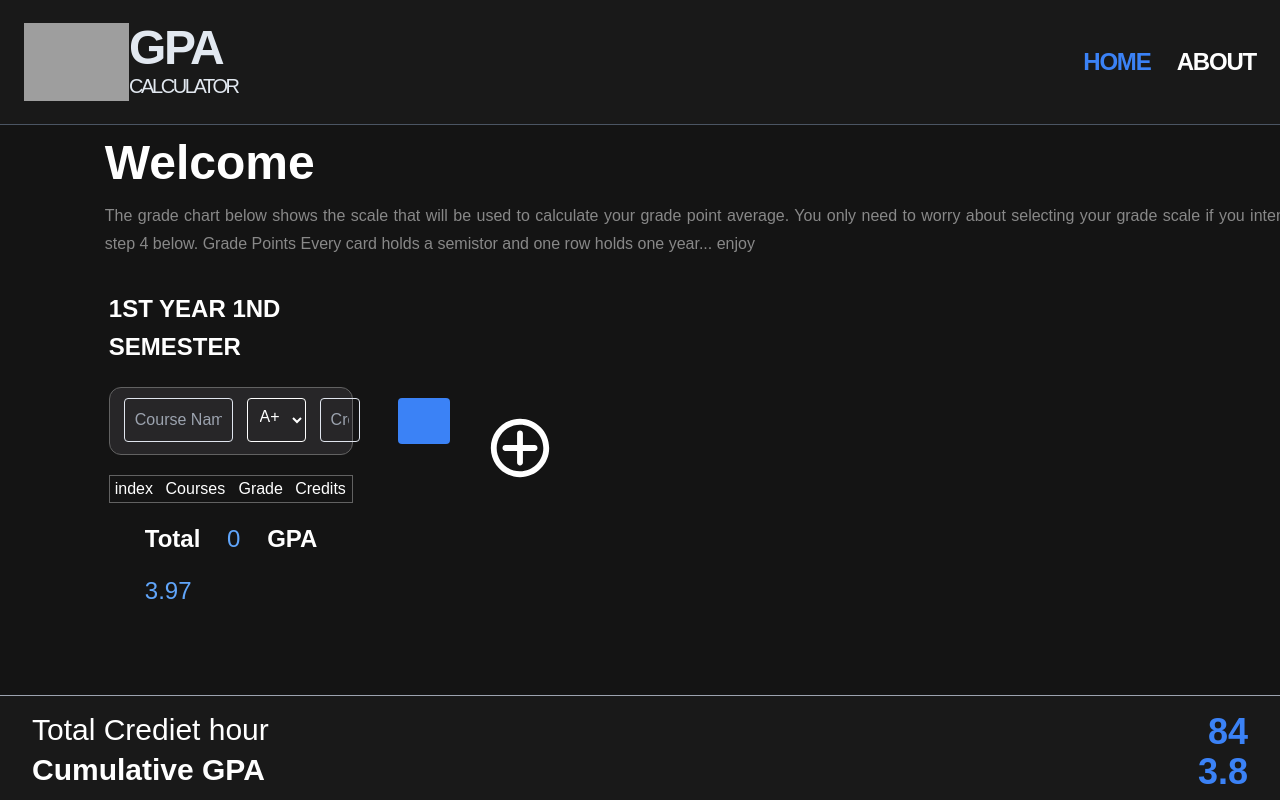
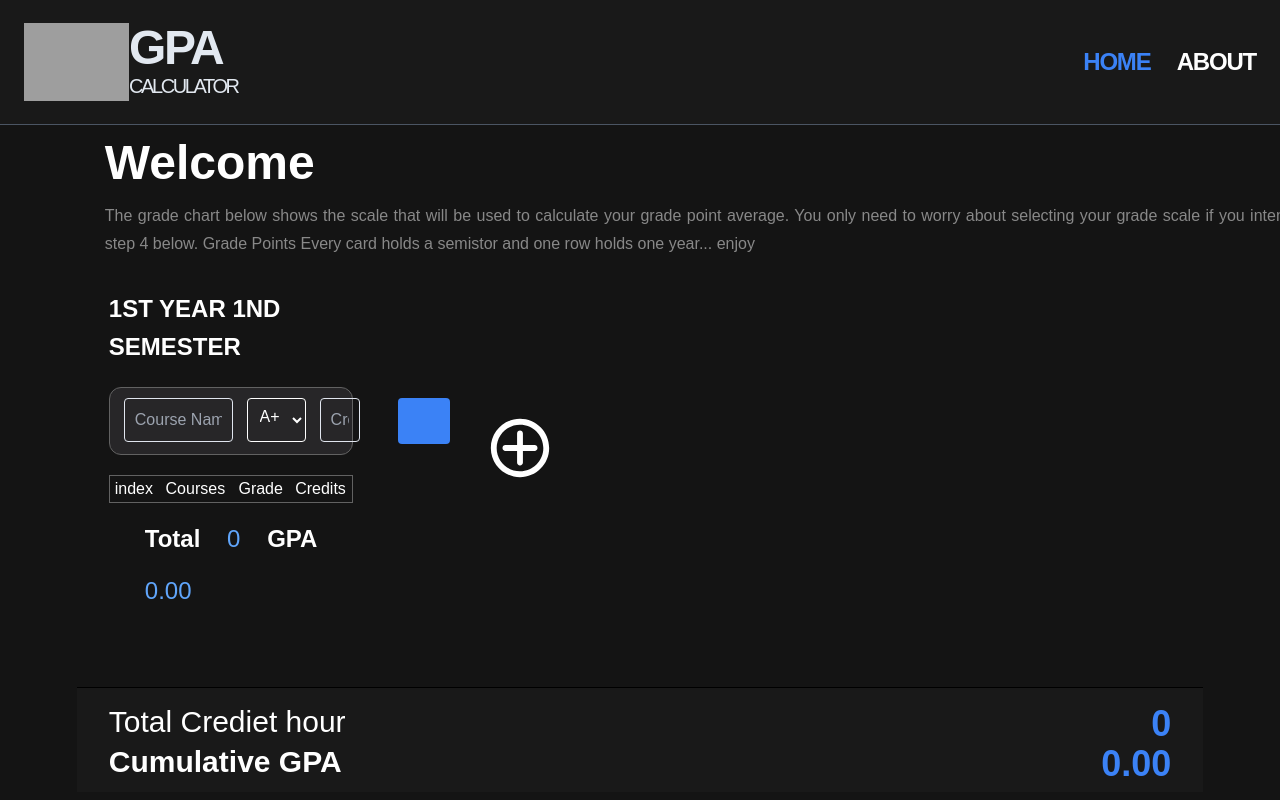
Before and after one commit to bealugirma23/GPA-calculator, a React (Vite) app: page / in a window 1280 px wide. Shown: the top 800 px of the page. Built offline with nearby package versions, Linux system fonts and the light colour scheme; grey boxes are pictures that could not be loaded; some icons are missing.

Commit message:
works fine

```diff
--- a/src/App.jsx
+++ b/src/App.jsx
@@ -8,7 +8,7 @@ function App() {
   const [dark, setdark] = useState("dark");
    const [isDarkMode, setIsDarkMode] = useState(false);
   return (
-    <div class={dark} className={`${dark ? "bg-[#141414]": "bg-white"}`}>
+    <div className={`${dark ? "bg-[#141414]": "bg-white"}`}>
 
       <BrowserRouter>
         <Header />
@@ -16,7 +16,7 @@ function App() {
           <Route path="/" element={<Home />} />
           <Route path="/about" element={<About />} />
         </Routes>
-        {window.location.pathname !== "/about" && <Footer />}
+        {/* {window.location.pathname !== "/about" && <Footer />} */}
       </BrowserRouter>
     </div>
   );
--- a/src/Components/Footer.jsx
+++ b/src/Components/Footer.jsx
@@ -1,19 +1,21 @@
 import React from "react";
 
-const Footer = () => {
+const Footer = ({ totalCredits, cumulativeGPA }) => {
   return (
-    <footer className="flex pt-4 xl:mt-20 bottom-0  sticky  p-2 bg-[#191919]  w-full  border-t-gray-400 border-t border-solid ">
+    <footer className="flex pt-4 xl:mt-20 bottom-0  sticky  p-2 bg-[#191919]  w-full  border-t-gra border-t border-solid ">
       <div className="flex-col  px-6 w-full justify-start items-start">
         <div className="flex justify-between w-full ">
           <div className="text-white text-3xl  ">Total Crediet hour</div>
-          <div className="text-blue-500 text-4xl font-bold ">84</div>
+          <div className="text-blue-500 text-4xl font-bold ">
+            {totalCredits}
+          </div>
         </div>
         <div className="items-stretch flex justify-between gap-2.5 ">
           <div className="text-white text-3xl font-bold grow ">
             Cumulative GPA
           </div>
           <div className="text-blue-500 text-4xl font-bold self-center whitespace-nowrap">
-            3.8
+            {cumulativeGPA.toFixed(2)}
           </div>
         </div>
       </div>
--- a/src/pages/Home.jsx
+++ b/src/pages/Home.jsx
@@ -1,12 +1,18 @@
 import { CgAdd } from "react-icons/cg";
 import { FaPlus } from "react-icons/fa6";
 import { useState } from "react";
-
+import Footer from "../Components/Footer";
 function Home() {
   const [semesters, setSemesters] = useState([
-    { semester: "1st year 1nd Semester", courses: [] },
+    {
+      semester: "1st year 1nd Semester",
+      courses: [],
+      totalCredits: 0,
+      semigpa: 0,
+      totalGradePoints: 0,
+    },
   ]);
-  const [totalCredits, setTotalCredits] = useState(0);
+
   const addSemester = () => {
     setSemesters((prevSemesters) => [
       ...prevSemesters,
@@ -15,6 +21,9 @@ function Home() {
           prevSemesters.length + 1
         }nd Semester `,
         courses: [],
+        totalCredits: 0,
+        totalGradePoints: 0,
+        semigpa: 0,
       },
     ]);
   };
@@ -22,32 +31,116 @@ function Home() {
   const addCourse = (semesterIndex, course) => {
     setSemesters((prevSemesters) => {
       const newSemesters = [...prevSemesters];
-      newSemesters[semesterIndex] = {
-        ...newSemesters[semesterIndex],
-        courses: [...newSemesters[semesterIndex].courses, course],
-        totalCredits: newSemesters[semesterIndex].totalCredits + parseFloat(course.creditHours),
+      const semester = newSemesters[semesterIndex];
+
+      const gradePoints = calculateGradePoints(course.grade);
+
+      const updatedSemester = {
+        ...semester,
+        courses: [...semester.courses, course],
+        totalCredits: semester.totalCredits + parseFloat(course.creditHours),
+        totalGradePoints:
+          semester.totalGradePoints +
+          parseFloat(course.creditHours) * gradePoints,
       };
+
+      console.log("totalCredits:", updatedSemester.totalCredits);
+      console.log("totalGradePoints:", updatedSemester.totalGradePoints);
+      updatedSemester.semigpa =
+        updatedSemester.totalGradePoints / updatedSemester.totalCredits;
+
+      console.log("semigpa:", updatedSemester.semigpa);
+
+      newSemesters[semesterIndex] = updatedSemester;
       return newSemesters;
     });
-    // Update totalCredits
+  };
 
+  const calculateGradePoints = (grade) => {
+    switch (grade) {
+      case "A+":
+      case "A":
+        return 4.0;
+      case "A-":
+        return 3.75;
+      case "B+":
+        return 3.5;
+      case "B":
+        return 3.0;
+      case "B-":
+        return 2.75;
+      case "C+":
+        return 2.5;
+      case "C":
+        return 2.0;
+      case "C-":
+        return 1.75;
+      case "D":
+        return 1.5;
+      case "F":
+        return 0;
+      default:
+        return 0;
+    }
+  };
 
+  const calculateCumulativeGPA = () => {
+    const totalGradePoints = semesters.reduce(
+      (sum, semester) => sum + semester.totalGradePoints,
+      0
+    );
+    const totalCredits = semesters.reduce(
+      (sum, semester) => sum + semester.totalCredits,
+      0
+    );
+
+    if (totalCredits === 0) {
+      return 0; // Avoid division by zero
+    }
+
+    return totalGradePoints / totalCredits;
   };
-  function calculate() {
-    var scale = {
-      "A+": 4.0,
-      A: 4.0,
-      "A-": 3.75,
-      "B+": 3.5,
-      B: 3.0,
-      "B-": 2.75,
-      "C+": 2.5,
-      C: 2,
-      "C-": 1.75,
-      D: 1.5,
-      F: 0,
-    };
-  }
+
+  const handleRemoveCourse = (semesterIndex, courseIndex) => {
+    setSemesters((prevSemesters) => {
+      const newSemesters = [...prevSemesters];
+      const semester = newSemesters[semesterIndex];
+
+      // Create a new array without the course to be removed
+      const updatedCourses = semester.courses.filter(
+        (_, index) => index !== courseIndex
+      );
+
+      // Calculate totalCredits and semigpa after removing the course
+      const updatedSemester = {
+        ...semester,
+        courses: updatedCourses,
+        totalCredits: updatedCourses.reduce(
+          (sum, course) => sum + parseFloat(course.creditHours),
+          0
+        ),
+      };
+
+      // Check if there are courses left to avoid division by zero
+      if (updatedSemester.courses.length > 0) {
+        const totalGradePoints = updatedCourses.reduce((sum, course) => {
+          const gradePoints = calculateGradePoints(course.grade);
+          return sum + parseFloat(course.creditHours) * gradePoints;
+        }, 0);
+
+        updatedSemester.semigpa =
+          totalGradePoints / updatedSemester.totalCredits;
+      } else {
+        // No courses left, reset totalGradePoints and semigpa
+        updatedSemester.totalGradePoints = 0;
+        updatedSemester.semigpa = 0;
+      }
+
+      newSemesters[semesterIndex] = updatedSemester;
+      return newSemesters;
+    });
+  };
+
   return (
     <div className="flex-col  xl:px-[4.8rem] overflow-x-auto min-h-screen">
       <h3 className="text-white text-[48px] px-7 font-bold">Welcome</h3>
@@ -63,8 +156,8 @@ function Home() {
 
       <div className="mt-8">
         <div className="grid grid-cols-1 gap-7 mx-8 xl:grid-cols-4">
-          {semesters.map((semester, index) => (
-            <div className="" key={index}>
+          {semesters.map((semester, semesterIndex) => (
+            <div className="" key={semesterIndex}>
               <h5 className="text-white text-[24px] font-bold uppercase">
                 {semester.semester}
               </h5>
@@ -76,7 +169,7 @@ function Home() {
                     grade: e.target.grade.value,
                     creditHours: e.target.creditHours.value,
                   };
-                  addCourse(index, course);
+                  addCourse(semesterIndex, course);
                 }}
               >
                 <div className="items-stretch flex justify-between gap-3.5 mt-5  px-3.5 py-2.5 bg-[#272628] rounded-xl border border-solid border-[#626262]">
@@ -91,21 +184,20 @@ function Home() {
                     <select
                       type="text"
                       name="grade"
-                      onChange={calculate()}
                       className="justify-center text-white bg-[#272628] h-11 items-stretch border flex gap-1.5 px-2 py-2 rounded border-solid border-white self-start"
                       id="select"
                     >
-                      <option value="4">A+</option>
-                      <option value="4">A</option>
-                      <option value="3.75">A-</option>
-                      <option value="3.5">B+</option>
-                      <option value="3">B</option>
-                      <option value="2.75">B-</option>
-                      <option value="2.5">C+</option>
-                      <option value="2">C</option>
-                      <option value="1.75">C-</option>
-                      <option value="1">D</option>
-                      <option value="0">F</option>
+                      <option value="A+">A+</option>
+                      <option value="A">A</option>
+                      <option value="A-">A-</option>
+                      <option value="B+">B+</option>
+                      <option value="B">B</option>
+                      <option value="B-">B-</option>
+                      <option value="C+">C+</option>
+                      <option value="C">C</option>
+                      <option value="C-">C-</option>
+                      <option value="D">D</option>
+                      <option value="F">F</option>
                     </select>
 
                     <input
@@ -125,7 +217,7 @@ function Home() {
               </form>
 
               <table className="w-full table-white mt-5 text-white border  p-2 border-solid border-[#626262] ">
-                <thead >
+                <thead>
                   <tr>
                     <th scope="col">index</th>
                     <th scope="col">Courses</th>
@@ -142,8 +234,12 @@ function Home() {
                       <th className="grade">{course.grade}</th>
                       <th className="credit">{course.creditHours}</th>
                       <th className="credit">
-                        {" "}
-                        <button className="justify-center items-center w-auto rounded bg-red-500 flex  flex-col p-2 self-start">
+                        <button
+                          onClick={() =>
+                            handleRemoveCourse(semesterIndex, courseIndex)
+                          }
+                          className="justify-center items-center w-auto rounded bg-red-500 flex  flex-col p-2 self-start"
+                        >
                           <FaPlus size={15} />
                         </button>
                       </th>
@@ -155,9 +251,13 @@ function Home() {
               <div className="border flex w-full flex-col items-stretch  rounded ">
                 <div className="justify-between items-stretch content-center flex-wrap flex gap-5 mt-5 px-9 ">
                   <div className="text-white text-2xl font-bold">Total</div>
-                  <div className="text-blue-400 text-2xl">{totalCredits}</div>
+                  <div className="text-blue-400 text-2xl">
+                    {semester.totalCredits}
+                  </div>
                   <div className="text-white text-2xl font-bold">GPA</div>
-                  <div className="text-blue-400 text-2xl">3.97</div>
+                  <div className="text-blue-400 text-2xl">
+                    {semester.semigpa.toFixed(2)}
+                  </div>
                 </div>
               </div>
             </div>
@@ -171,6 +271,13 @@ function Home() {
           </div>
         </div>
       </div>
+      <Footer
+        totalCredits={semesters.reduce(
+          (sum, semester) => sum + semester.totalCredits,
+          0
+        )}
+        cumulativeGPA={calculateCumulativeGPA()}
+      />
     </div>
   );
 }
--- /dev/null
+++ b/src/redux/gpaSlice.js
@@ -0,0 +1,23 @@
+// gpaSlice.js
+
+import { createSlice } from '@reduxjs/toolkit';
+
+const gpaSlice = createSlice({
+  name: 'gpa',
+  initialState: {
+    semesters: [
+      { semester: '1st Semester', courses: [], totalCredits: 0, totalGradePoints: 0, semigpa: 0 },
+    ],
+  },
+  reducers: {
+    addCourse: (state, action) => {
+      // Your existing addCourse logic
+    },
+    removeCourse: (state, action) => {
+      // Your existing removeCourse logic
+    },
+  },
+});
+
+export const { addCourse, removeCourse } = gpaSlice.actions;
+export default gpaSlice.reducer;
```
